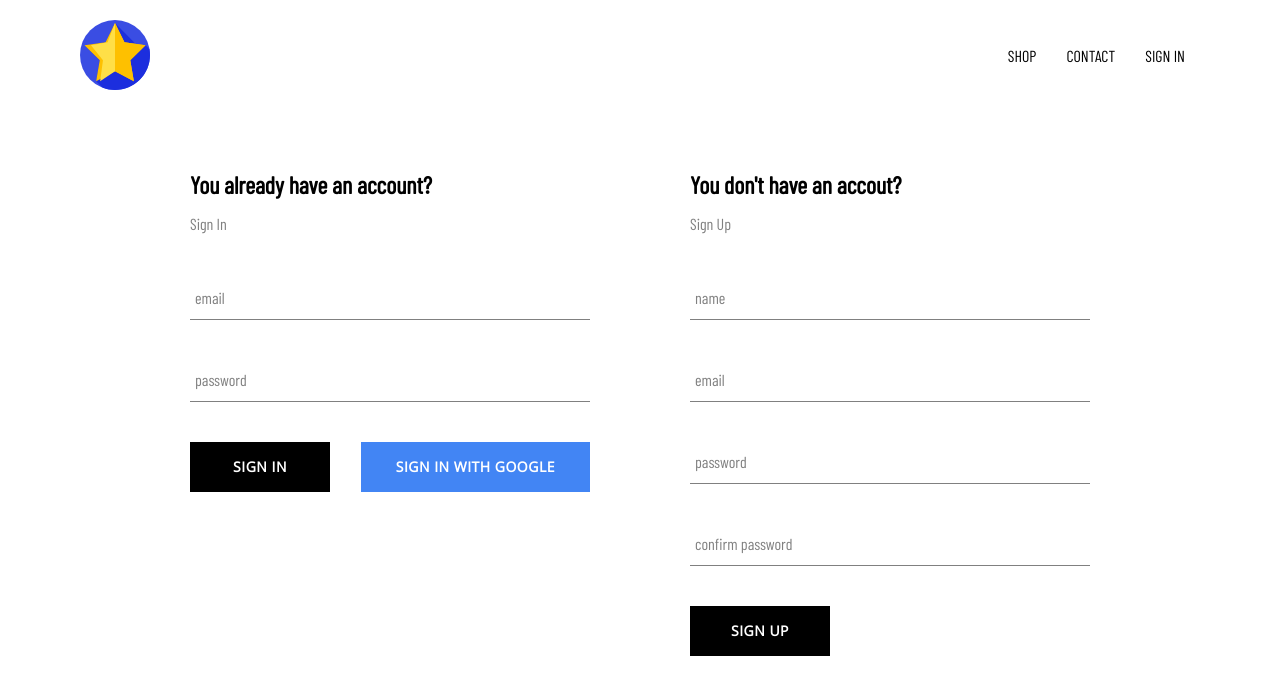
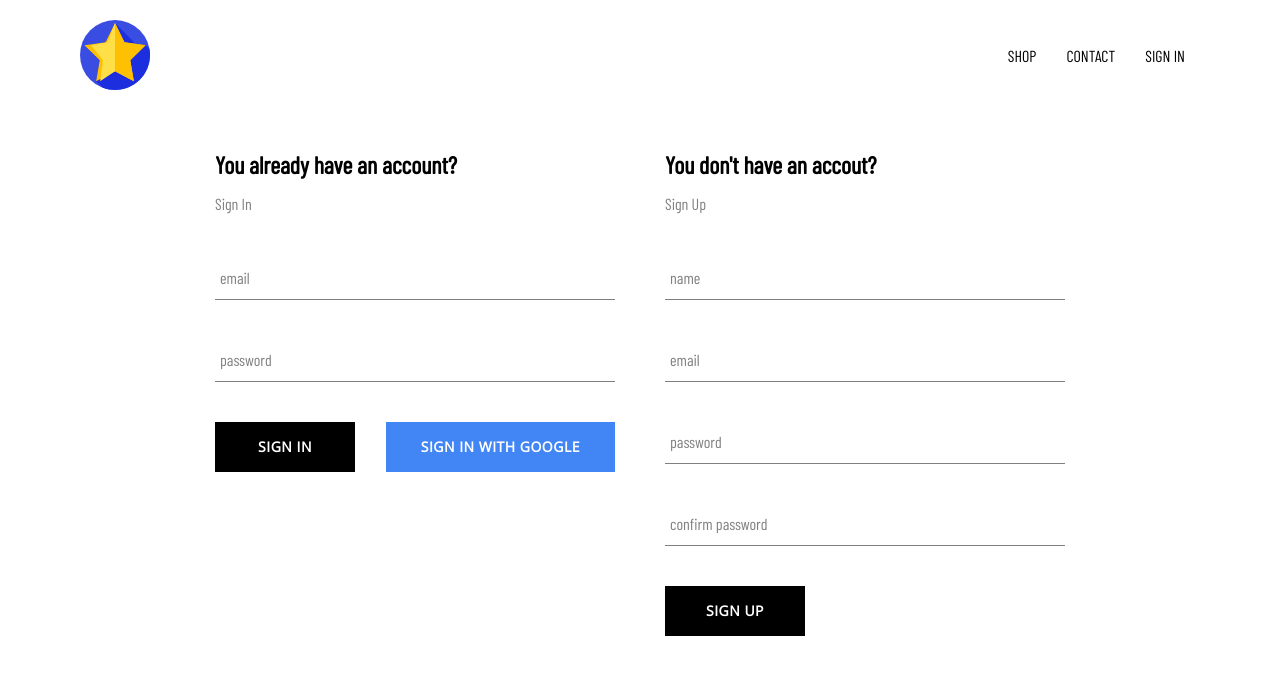
Before and after one commit to utevo/e-commerce, a React (Create React App) app: page /sign-in in a window 1280 px wide. Shown: the top 694 px of the page. Built offline with nearby package versions, Linux system fonts and the light colour scheme; no server answers.

Commit message:
Update the SignInAndSignOnPage page style

```diff
--- a/src/components/SIgnUp/SignUp.scss
+++ b/src/components/SIgnUp/SignUp.scss
@@ -2,7 +2,6 @@
     width: 400px;
     display: flex;
     flex-direction: column;
-    margin: 50px;
 
     .title {
         margin: 10px 0;
--- a/src/components/SignIn/SignIn.scss
+++ b/src/components/SignIn/SignIn.scss
@@ -2,7 +2,6 @@
     width: 400px;
     display: flex;
     flex-direction: column;
-    margin: 50px;
 
     .title {
         margin: 10px 0;
--- a/src/pages/SignInAndSignOn/SignInAndSignOnPage.jsx
+++ b/src/pages/SignInAndSignOn/SignInAndSignOnPage.jsx
@@ -8,10 +8,8 @@
 const SignInAndSignOnPage = () => {
   return (
     <div className='sign-in-and-sign-on'>
-      <div className='forms'>
-        <SignIn />
-        <SignUp />
-      </div>
+      <SignIn />
+      <SignUp />
     </div>
   )
 }
--- a/src/pages/SignInAndSignOn/SignInAndSignOnPage.scss
+++ b/src/pages/SignInAndSignOn/SignInAndSignOnPage.scss
@@ -1,4 +1,8 @@
-.forms {
+.sign-in-and-sign-on {
+    width: 850px;
+
     display: flex;
-    justify-content: center;
+    justify-content: space-between;
+
+    margin: 50px auto;
 }
```
